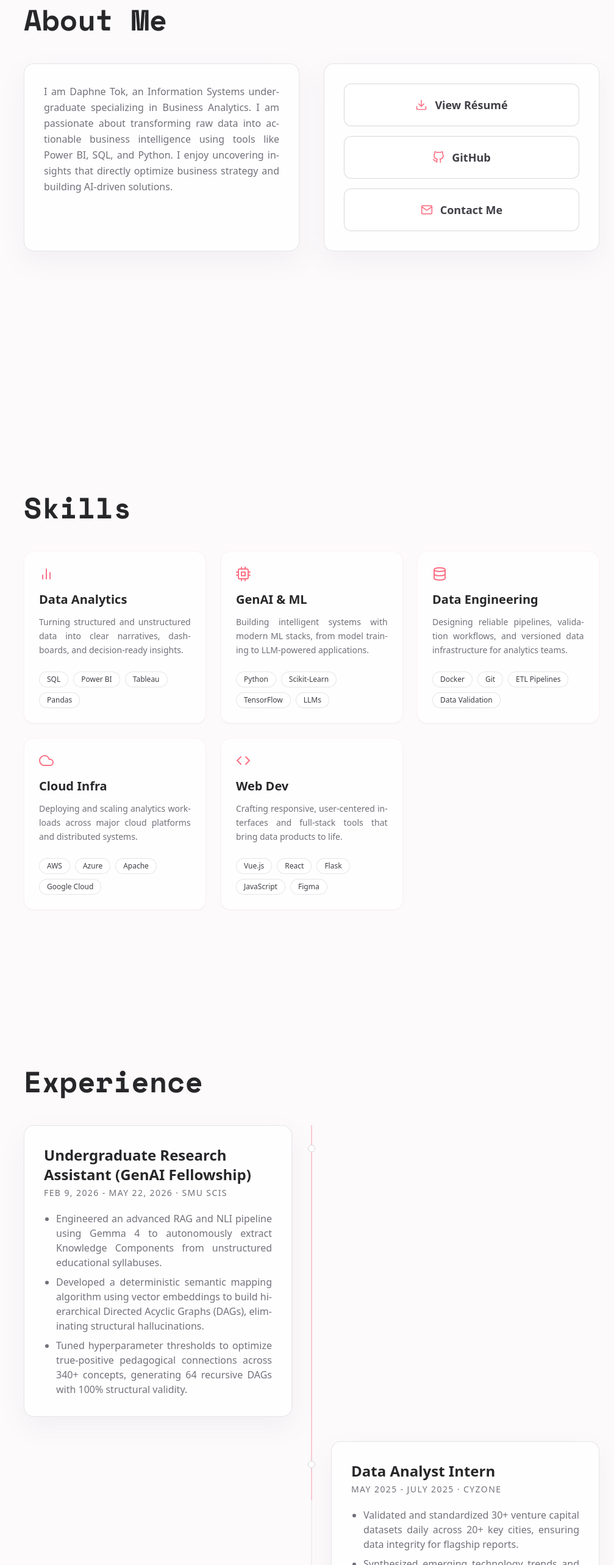
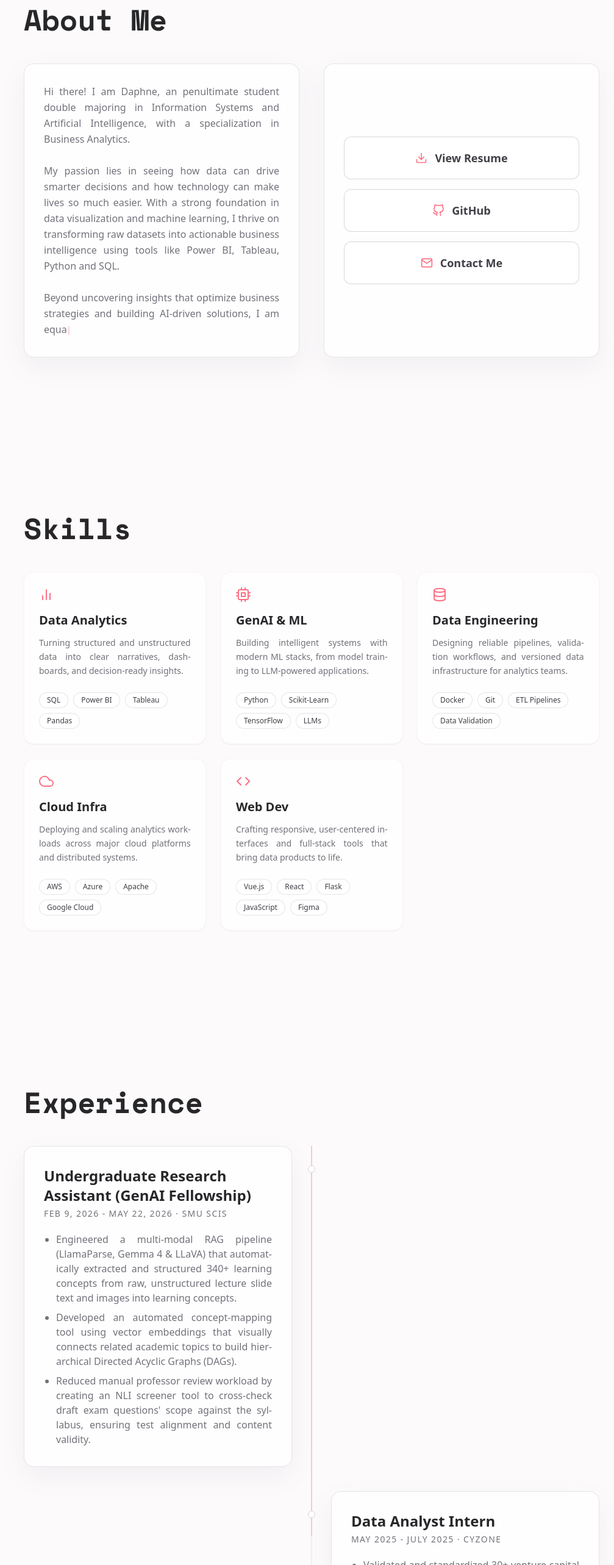
Before and after one commit to daphnetok/digitalportfolio, a React (Vite) app: page / in a window 1280 px wide. Shown: the part 920-3486 px from the top of the page at 61% size, without its empty margins (273-1280 px from the left). Built offline with nearby package versions, Linux system fonts and the light colour scheme; a web font is replaced by a local one.

Commit message:
Updated content

```diff
--- a/src/App.jsx
+++ b/src/App.jsx
@@ -1,5 +1,5 @@
 import { useEffect, useRef, useState } from "react";
-import { motion } from "framer-motion";
+import { motion, useInView } from "framer-motion";
 import { FiDownload, FiGithub, FiMail } from "react-icons/fi";
 import BackgroundLayers from "./components/background/BackgroundLayers";
 import CursorAura from "./components/cursor/CursorAura";
@@ -16,9 +16,9 @@ const EXPERIENCES = [
     date: "Feb 9, 2026 - May 22, 2026",
     company: "SMU SCIS",
     achievements: [
-      "Engineered an advanced RAG and NLI pipeline using Gemma 4 to autonomously extract Knowledge Components from unstructured educational syllabuses.",
-      "Developed a deterministic semantic mapping algorithm using vector embeddings to build hierarchical Directed Acyclic Graphs (DAGs), eliminating structural hallucinations.",
-      "Tuned hyperparameter thresholds to optimize true-positive pedagogical connections across 340+ concepts, generating 64 recursive DAGs with 100% structural validity.",
+      "Engineered a multi-modal RAG pipeline (LlamaParse, Gemma 4 & LLaVA) that automatically extracted and structured 340+ learning concepts from raw, unstructured lecture slide text and images into learning concepts.",
+      "Developed an automated concept-mapping tool using vector embeddings that visually connects related academic topics to build hierarchical Directed Acyclic Graphs (DAGs).",
+      "Reduced manual professor review workload by creating an NLI screener tool to cross-check draft exam questions' scope against the syllabus, ensuring test alignment and content validity.",
     ],
   },
   {
@@ -44,54 +44,71 @@ const EXPERIENCES = [
 
 const FEATURED_PROJECTS = [
   {
-    title: "ISD Entity Extraction App",
-    description:
-      "Led a team to develop a predictive web app that automates the extraction of entities from unstructured text, reducing manual data sifting.",
-    stack: ["Python", "Flask", "Ollama API", "NLP"],
-    source: "https://github.com/daphnetok/datathon-entity-relationship-analysis-modelling",
-    patternClass: "project-pattern-grid",
-  },
-  {
-    title: "SG Livability Analytics",
-    description:
-      "Developed predictive dashboards to analyze public transport efficiency and forecast infrastructure load based on benchmarked public data.",
-    stack: ["Power BI", "DAX", "AI Predictive Modeling"],
-    source: "https://github.com/daphnetok",
-    patternClass: "project-pattern-radial",
-  },
-  {
     title: "Advanced RAG for Education",
     description:
-      "Architected an end-to-end pipeline using Gemma 4 and Python to automatically extract and map educational concepts from unstructured syllabuses. Engineered semantic algorithms and an automated validation system to generate highly accurate, hallucination-free knowledge graphs.",
+      "Architected an end-to-end Generative AI pipeline utilizing LlamaParse, Gemma 4 and Llava to autonomously extract knowledge components from unstructured syllabuses. Engineered vector embeddings and semantic validation algorithms to generate highly accurate, hallucination-free knowledge graphs.",
     stack: ["Python", "Gemma 4", "LlamaParse", "Llava", "Vector Embeddings", "NLI"],
     source: "https://github.com/daphnetok/Advanced-RAG-for-education",
     patternClass: "project-pattern-diagonal",
   },
   {
-    title: "2Shiok2Go - reduce SG hawker food waste",
+    title: "SG Livability Analytics",
     description:
-      "2Shiok2Go is a web app that reduces food waste in Singapore by linking users to hawker stalls with surplus meals. Featuring location-based listings, price and dietary filters, pickup slots, and AI-powered food suggestions, it makes hawker food more accessible while promoting sustainability.",
-    stack: ["Python", "Vue.js", "Firebase", "Chart.js", "Tailwind.css", "Google Maps API", "Gemini API"],
-    source: "https://github.com/daphnetok/Advanced-RAG-for-education",
+      "Engineered an interactive visual analytics suite using public transit data to model infrastructure demand and optimize urban livability metrics. Utilized advanced DAX functions and relational modeling to build dynamic forecasting interfaces.",
+    stack: ["Power BI", "DAX", "AI Predictive Modeling", "Data Engineering"],
+    source: "https://dtpz2727.wixsite.com/website-1/visual-analytics",
+    patternClass: "project-pattern-radial",
+  },
+  {
+    title: "2Shiok2Go Sustainability App",
+    description:
+      "Developed a full-stack sustainability web application designed to mitigate urban food waste. Integrated location-based mapping, real-time filtering, and AI-driven recommendations to dynamically connect consumers with surplus hawker inventory.",
+    stack: ["Vue.js", "Python Flask", "Firebase", "Chart.js", "Google Maps API", "Gemini API"],
+    source: "https://github.com/daphnetok/2shiok2go",
     patternClass: "project-pattern-grid",
   },
   {
-    title: "Doctor Everywhere",
+    title: "Doctor Everywhere Telemedicine",
     description:
-      "Doctor Everywhere covers a Telemedicine business scenario, where patients are able to consult a doctor and get a prescription from the comfort of their home. Our system allows the patient to queue virtually and make payment, the doctor to make prescription.",
-    stack: ["Python", "Vue.js", "Firebase", "Chart.js", "Tailwind.css", "Google Maps API", "Gemini API"],
-    source: "https://github.com/daphnetok/Advanced-RAG-for-education",
-    patternClass: "project-pattern-radial",
+      "Designed and deployed a comprehensive telemedicine platform using enterprise-level microservice practices, facilitating end-to-end virtual healthcare. Implemented secure virtual queuing, digital payment gateways, and prescription modules to streamline the remote patient-doctor experience.",
+    stack: ["Vue.js", "Python", "Firebase", "Tailwind CSS"],
+    source: "https://github.com/k4yseer/doctor-everywhere",
+    patternClass: "project-pattern-diagonal",
   },
+  {
+    title: "ISD Entity Extraction App",
+    description:
+      "Led a cross-functional team during the SMUBIA Datathon to architect a predictive full-stack web application. Leveraged LLMs to autonomously extract and map entities from unstructured text, significantly reducing manual data processing overhead.",
+    stack: ["Python", "Flask", "Ollama API", "NLP", "Generative AI"],
+    source: "https://github.com/daphnetok/datathon-entity-relationship-analysis-modelling",
+    patternClass: "project-pattern-grid",
+  },
+  {
+    title: "IMDB Movie Recommendation System",
+    description:
+      "Engineered an end-to-end recommendation engine powered by content-based filtering. Architected custom web scraping scripts to extract rich media metadata, processed text datasets into vector spaces, and implemented Cosine Similarity metrics to deliver accurate, real-time personalized suggestions.",
+    stack: ["Python", "Web Scraping", "Scikit-Learn", "Cosine Similarity", "NLP", "Data Pipeline"],
+    source: "https://github.com/daphnetok/movie_recommendation_system",
+    patternClass: "project-pattern-diagonal",
+  }
 ];
 
 const SECTION_IDS = NAV_ITEMS.map((item) => item.id);
+const ABOUT_TEXT = `Hi there! I am Daphne, an penultimate student double majoring in Information Systems and Artificial Intelligence, with a specialization in Business Analytics.
+
+My passion lies in seeing how data can drive smarter decisions and how technology can make lives so much easier. With a strong foundation in data visualization and machine learning, I thrive on transforming raw datasets into actionable business intelligence using tools like Power BI, Tableau, Python and SQL.
+
+Beyond uncovering insights that optimize business strategies and building AI-driven solutions, I am equally invested in people. Whether I am engineering interactive dashboards or leading community initiatives, my goal is always the same: using technology and leadership to create a tangible, positive impact on lives! When I am away from my keyboard, you can probably find me organizing community initiatives or testing out new baking recipes :)
+`;
 
 function App() {
   const activeSection = useScrollspy(SECTION_IDS);
   const [showIdentity, setShowIdentity] = useState(false);
   const [experienceProgress, setExperienceProgress] = useState(0);
+  const [aboutLength, setAboutLength] = useState(0);
   const experienceSectionRef = useRef(null);
+  const aboutCardRef = useRef(null);
+  const aboutInView = useInView(aboutCardRef, { once: true, amount: 0.35 });
 
   useEffect(() => {
     const fontId = "space-mono-font";
@@ -136,6 +153,14 @@ function App() {
     };
   }, []);
 
+  useEffect(() => {
+    if (!aboutInView) return;
+    if (aboutLength < ABOUT_TEXT.length) {
+      const timeout = setTimeout(() => setAboutLength((prev) => prev + 1), 12);
+      return () => clearTimeout(timeout);
+    }
+  }, [aboutInView, aboutLength]);
+
   return (
     <div className="relative min-h-screen font-sans text-zinc-800">
       <BackgroundLayers />
@@ -154,13 +179,12 @@ function App() {
               About Me
             </h2>
             <div className="grid gap-10 md:grid-cols-2">
-              <div className="aura-card rounded-2xl p-8">
-                <p className="body-copy leading-relaxed text-zinc-500">
-                  I am Daphne Tok, an Information Systems undergraduate specializing
-                  in Business Analytics. I am passionate about transforming raw data
-                  into actionable business intelligence using tools like Power BI,
-                  SQL, and Python. I enjoy uncovering insights that directly optimize
-                  business strategy and building AI-driven solutions.
+              <div ref={aboutCardRef} className="aura-card rounded-2xl p-8">
+                <p className="body-copy whitespace-pre-line leading-relaxed text-zinc-500">
+                  {ABOUT_TEXT.slice(0, aboutLength)}
+                  {aboutInView && aboutLength < ABOUT_TEXT.length && (
+                    <span className="ml-0.5 inline-block h-[0.9em] w-0.5 animate-pulse bg-rose-300 align-middle" />
+                  )}
                 </p>
               </div>
               <div className="aura-card rounded-2xl p-8">
@@ -173,7 +197,7 @@ function App() {
                     whileTap={{ scale: 0.95 }}
                   >
                     <FiDownload className="text-xl text-rose-400 transition group-hover:text-rose-500" />
-                    View Résumé
+                    View Resume
                   </motion.a>
                   <motion.a
                     href="https://github.com/daphnetok"
```
Also changed, not shown: 6 other files (tests, documents, lock files or other folders).
